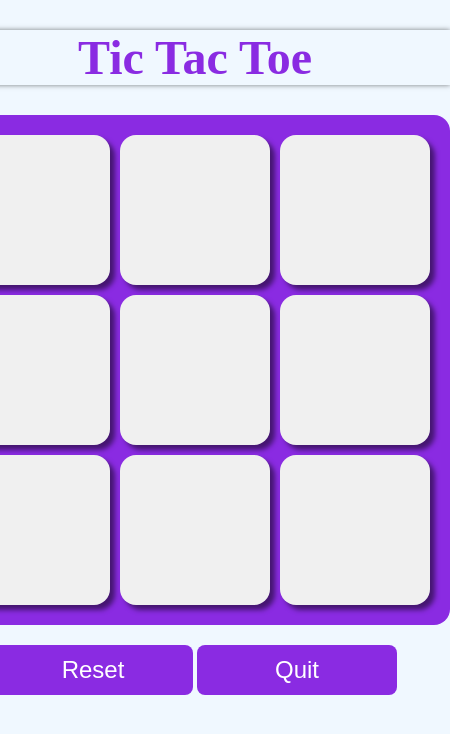
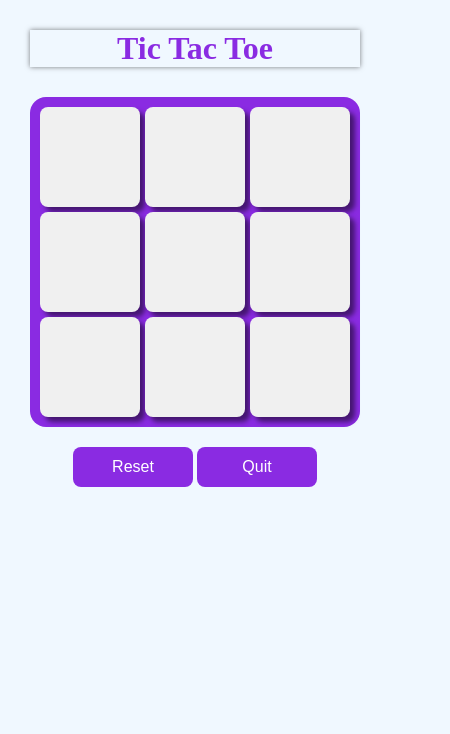
Before and after one commit to pxgacademy/Tic-Tac-Toe-Project_Practice_JavaScript, a plain HTML site: page index.html in a window 390 px wide. Shown: the whole page, 450 px wide, since content can reach past the window. Drawn offline with Linux system fonts and the light colour scheme.

Commit message:
Completed responsive design for small device

```diff
--- a/styles/styles.css
+++ b/styles/styles.css
@@ -13,11 +13,11 @@ body {
   height: 100vh;
 }
 
-main{
-    position: relative;
-    display: flex;
-    justify-content: center;
-    align-items: center;
+main {
+  position: relative;
+  display: flex;
+  justify-content: center;
+  align-items: center;
 }
 
 #game_title {
@@ -33,7 +33,6 @@ main{
   padding: 30px;
   border-radius: 1rem;
   margin: 0 auto;
-  margin-top: 50px;
   display: none;
   position: absolute;
   background-color: rgba(0, 0, 0, 0.9);
@@ -55,7 +54,6 @@ main{
   margin-top: 30px;
   background-color: blueviolet;
   border-radius: 1rem;
-  display: ;
 }
 
 .game {
@@ -109,3 +107,51 @@ main{
 .quit:hover {
   background-color: red;
 }
+
+@media screen and (max-width: 576px) {
+  #game_title {
+    font-size: 2rem;
+    width: 90vw;
+    max-width: 330px;
+  }
+
+  #winner_container {
+    padding: 20px;
+    width: 290px;
+    box-sizing: border-box;
+  }
+
+  #winner_title {
+    font-size: 2rem;
+    margin-bottom: 0px;
+  }
+
+  .game_container {
+    width: 330px;
+    height: 330px;
+    padding: 10px;
+  }
+
+  .game {
+    height: 310px;
+    width: 310px;
+    gap: 5px;
+  }
+
+  .box {
+    background-color: #f0f0f0;
+    width: 100px;
+    height: 100px;
+    border-radius: 0.5rem;
+    font-size: 4rem;
+  }
+
+  #reset,
+  .quit,
+  #new_game {
+    width: 120px;
+    height: 40px;
+    font-weight: 500;
+    font-size: 1rem;
+  }
+}
```
Also changed, not shown: Live-Link.txt (added), index.html (indentation only).
